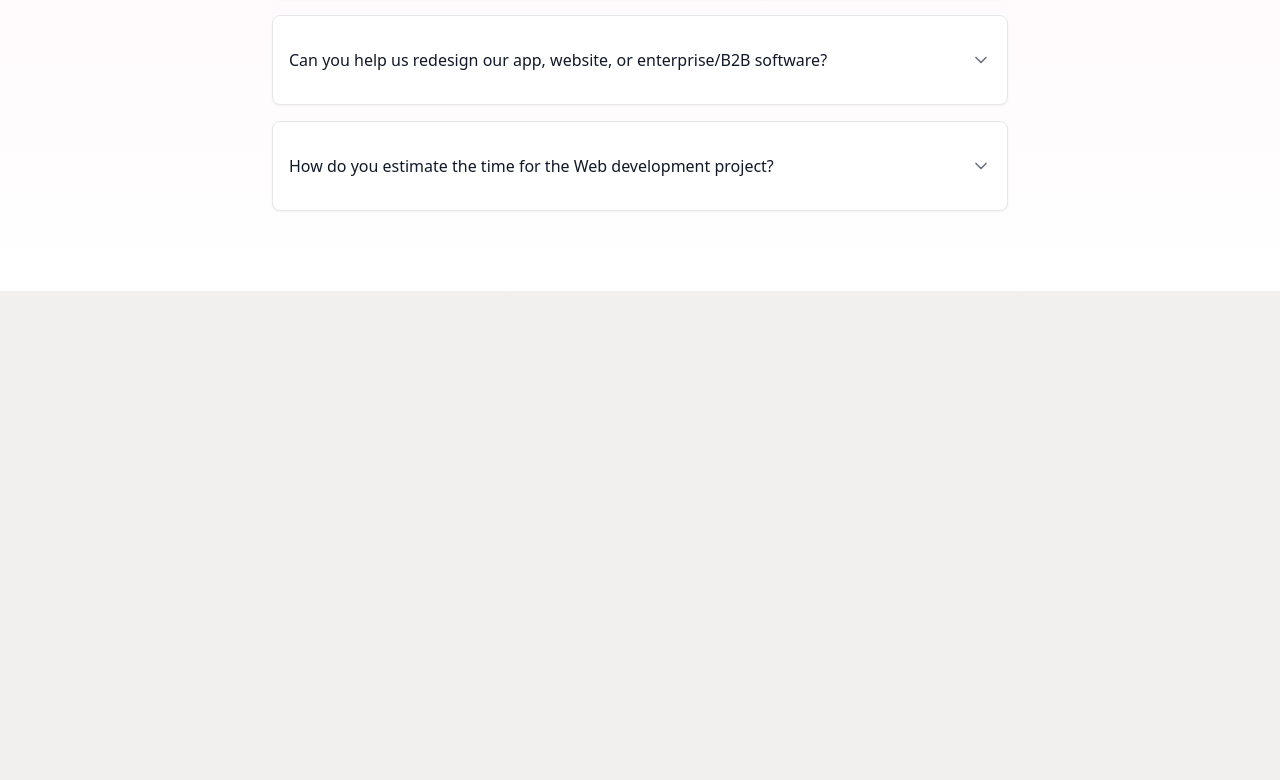
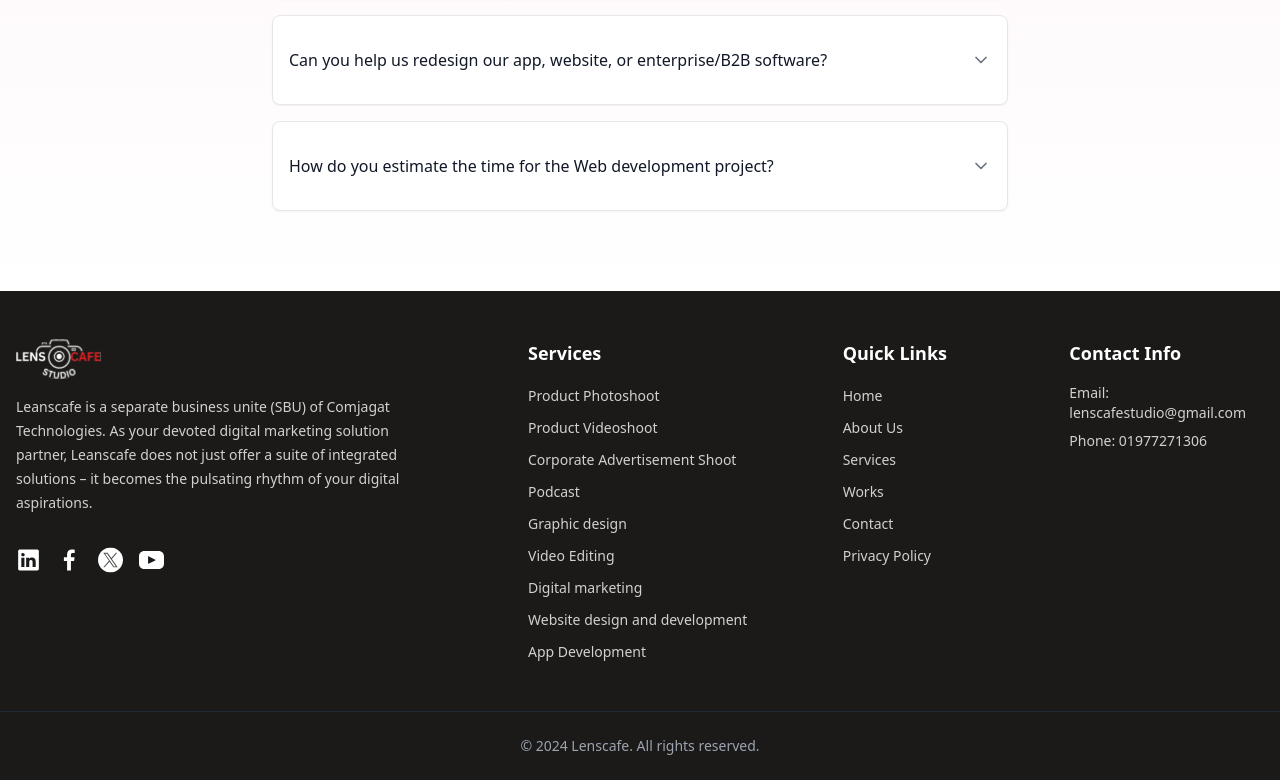
Before and after one commit to mdsaifulislamrafel/lenscafe-studio, a React (Vite) app: page / in a window 1280 px wide. Shown: the part 8154-8934 px from the top of the page. Before the commit the page ends 8445 px from the top, so only its background shows below. Built offline with nearby package versions, Linux system fonts and the light colour scheme.

Commit message:
footer section added

```diff
--- a/src/Layout/MainLayout.jsx
+++ b/src/Layout/MainLayout.jsx
@@ -1,5 +1,6 @@
 import { Outlet } from "react-router-dom";
 import Navbar from "../components/navbar/Navbar";
+import Footer from "../components/Footer/Footer";
 
 const MainLayout = () => {
   return (
@@ -8,6 +9,7 @@ const MainLayout = () => {
       <div className="min-h-screen mt-20">
         <Outlet />
       </div>
+      <Footer/>
     </div>
   );
 };
--- /dev/null
+++ b/src/components/Footer/Footer.jsx
@@ -0,0 +1,173 @@
+import React from 'react';
+import { Link } from 'react-router-dom'; // Assuming you're using react-router-dom
+
+const Footer = () => {
+  return (
+    <footer className="bg-[#1B1A19] text-white pt-12">
+      <div className="container mx-auto px-4">
+        <div className="grid md:grid-cols-5 justify-between gap-8">
+          {/* Logo and Description */}
+          <div className="space-y-4 md:col-span-2">
+            <Link to="/" className="flex items-center">
+              <img
+                src="/logo.svg"
+                alt="logo"
+                width={40}
+                height={40}
+                className="w-auto h-10 mx-auto md:mx-0"
+              />
+            </Link>
+            <p className="text-sm text-[#D3D0CE] max-w-sm leading-6 text-center md:text-start">
+              Leanscafe is a separate business unite (SBU) of Comjagat
+              Technologies. As your devoted digital marketing solution partner,
+              Leanscafe does not just offer a suite of integrated solutions – it
+              becomes the pulsating rhythm of your digital aspirations.
+            </p>
+            <div className="flex *:text-[#D3D0CE] items-center justify-center md:justify-start space-x-4 pt-4">
+              <Link to="#" className="hover:text-white">
+                <img
+                  src="/icons/Linkedin.svg"
+                  width={25}
+                  height={25}
+                  alt="linkedin icon"
+                />
+              </Link>
+              <Link to="https://www.facebook.com/lenscafestudio1" className="hover:text-white">
+                <img
+                  src="/icons/Facebook.svg"
+                  width={25}
+                  height={25}
+                  alt="facebook icon"
+                />
+              </Link>
+              <Link to="#" className="hover:text-white">
+                <img
+                  src="/icons/Twitter.svg"
+                  width={25}
+                  height={25}
+                  alt="twitter icon"
+                />
+              </Link>
+              <Link to="https://youtube.com/@lenscafestudio?si=0eEk9DexFcPoD7oE" className="hover:text-white">
+                <img
+                  src="/icons/youtube.svg"
+                  width={25}
+                  height={25}
+                  alt="youtube icon"
+                />
+              </Link>
+            </div>
+          </div>
+
+          <div className="grid md:grid-cols-3 gap-4 md:col-span-3 text-center md:text-start">
+            {/* Services */}
+            <div>
+              <h3 className="text-lg font-semibold mb-4">Services</h3>
+              <ul className="space-y-2 *:text-[#D3D0CE]">
+                <li>
+                  <Link to="/work" className="hover:text-white text-sm">
+                    Product Photoshoot
+                  </Link>
+                </li>
+                <li>
+                  <Link to="/work" className="hover:text-white text-sm">
+                    Product Videoshoot
+                  </Link>
+                </li>
+                <li>
+                  <Link to="/work" className="hover:text-white text-sm">
+                    Corporate Advertisement Shoot
+                  </Link>
+                </li>
+                <li>
+                  <Link to="/work" className="hover:text-white text-sm">
+                    Podcast
+                  </Link>
+                </li>
+                <li>
+                  <Link to="/work" className="hover:text-white text-sm">
+                    Graphic design
+                  </Link>
+                </li>
+                <li>
+                  <Link to="/work" className="hover:text-white text-sm">
+                    Video Editing
+                  </Link>
+                </li>
+                <li>
+                  <Link to="/work" className="hover:text-white text-sm">
+                    Digital marketing
+                  </Link>
+                </li>
+                <li>
+                  <Link to="/work" className="hover:text-white text-sm">
+                    Website design and development
+                  </Link>
+                </li>
+                <li>
+                  <Link to="/work" className="hover:text-white text-sm">
+                    App Development
+                  </Link>
+                </li>
+              </ul>
+            </div>
+
+            {/* Quick Links */}
+            <div className="lg:ml-16">
+              <h3 className="text-lg font-semibold mb-4">Quick Links</h3>
+              <ul className="space-y-2 *:text-[#D3D0CE]">
+                <li>
+                  <Link to="/" className="hover:text-white text-sm">
+                    Home
+                  </Link>
+                </li>
+                <li>
+                  <Link to="/about-us" className="hover:text-white text-sm">
+                    About Us
+                  </Link>
+                </li>
+                <li>
+                  <Link to="/services" className="hover:text-white text-sm">
+                    Services
+                  </Link>
+                </li>
+                <li>
+                  <Link to="/work" className="hover:text-white text-sm">
+                    Works
+                  </Link>
+                </li>
+                <li>
+                  <Link to="/contact-us" className="hover:text-white text-sm">
+                    Contact
+                  </Link>
+                </li>
+                <li>
+                  <Link to="#" className="hover:text-white text-sm">
+                    Privacy Policy
+                  </Link>
+                </li>
+              </ul>
+            </div>
+
+            {/* Contact Info */}
+            <div className="lg:ml-10">
+              <h3 className="text-lg font-semibold mb-4">Contact Info</h3>
+              <ul className="space-y-2 *:text-[#D3D0CE]">
+                <li className="text-sm">Email: lenscafestudio@gmail.com</li>
+                <li className="text-sm mt-4">Phone: 01977271306</li>
+              </ul>
+            </div>
+          </div>
+        </div>
+      </div>
+      {/* Copyright */}
+      <div className="border-t border-gray-800 mt-12 py-6 text-center">
+        <p className="text-sm text-gray-400">
+          © 2024 Lenscafe. All rights reserved.
+        </p>
+      </div>
+    </footer>
+  );
+};
+
+export default Footer;
```
